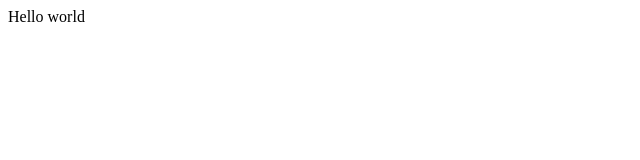
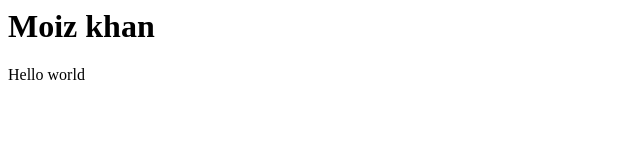
Before and after one commit to Moizkhan01/git-repo, a plain HTML site: page index.html in a window 1280 px wide. Shown: the whole page, without its empty margins (0-640 px from the left). Drawn offline with Linux system fonts and the light colour scheme.

Commit message:
Add a new Heading

```diff
--- a/index.html
+++ b/index.html
@@ -1 +1,2 @@
+<h1>Moiz khan</h1>
 <p>Hello world</p>
```
